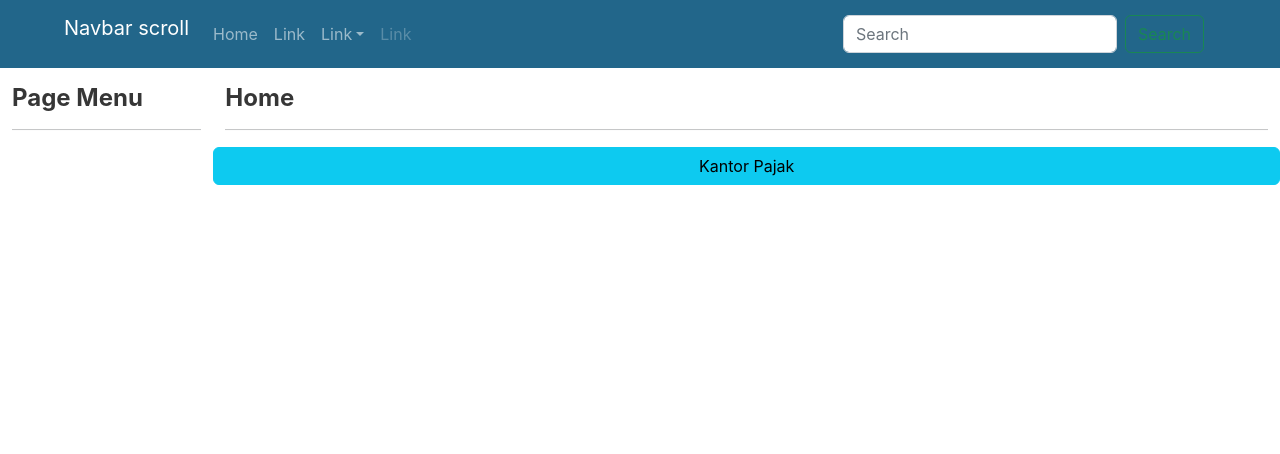
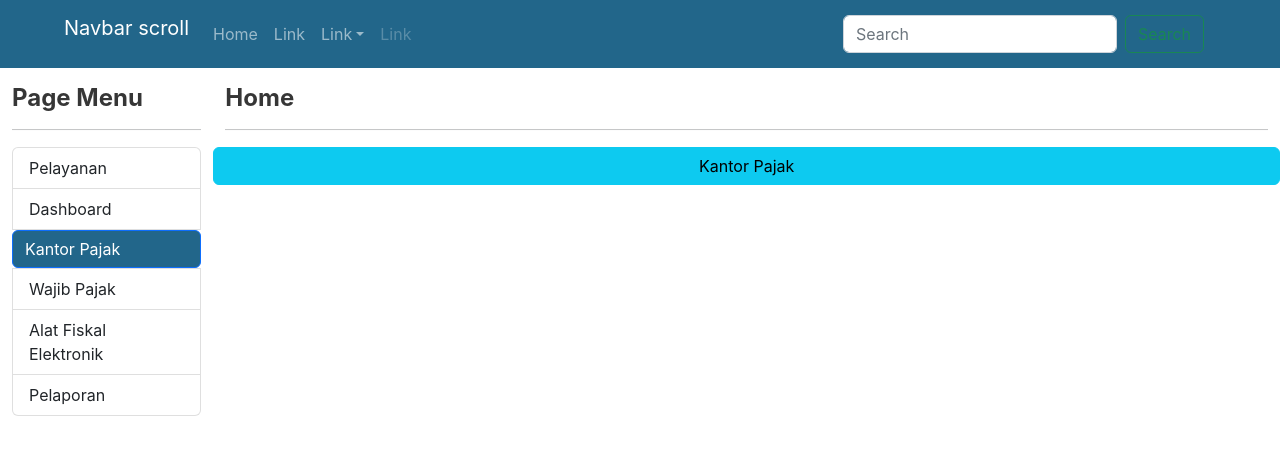
Before and after one commit to yacobls/fullstack, a React (Create React App) app in the folder frontend/: page / in a window 1280 px wide. Shown: the top 454 px of the page. Built offline with nearby package versions, Linux system fonts and the light colour scheme.

Commit message:
Edit index.css (frontend)

```diff
--- a/frontend/src/components/List.js
+++ b/frontend/src/components/List.js
@@ -1,5 +1,6 @@
 import React, { Component } from 'react'
-import { Col } from 'react-bootstrap'
+import { Col, ListGroup, Button } from 'react-bootstrap'
+import './index.css';
 
 export default class List extends Component {
     render() {
@@ -7,6 +8,14 @@ export default class List extends Component {
             <Col md={2} mt="2">
                 <h4><strong>Page Menu</strong></h4>
                 <hr />
+                <ListGroup>
+                    <ListGroup.Item>Pelayanan</ListGroup.Item>
+                    <ListGroup.Item>Dashboard</ListGroup.Item>
+                    <Button className='btn-page-menu' href="edit/9">Kantor Pajak</Button>
+                    <ListGroup.Item>Wajib Pajak</ListGroup.Item>
+                    <ListGroup.Item>Alat Fiskal Elektronik</ListGroup.Item>
+                    <ListGroup.Item>Pelaporan</ListGroup.Item>
+                </ListGroup>
             </Col>
         )
     }
--- a/frontend/src/components/index.css
+++ b/frontend/src/components/index.css
@@ -11,6 +11,11 @@ body {
   background-color: #22668A;
 }
 
+.btn-page-menu {
+  background-color: #22668A;
+  text-align: left;
+}
+
 code {
   font-family: source-code-pro, Menlo, Monaco, Consolas, 'Courier New',
     monospace;
```
Lines whose indentation alone changed are shown as unchanged.
